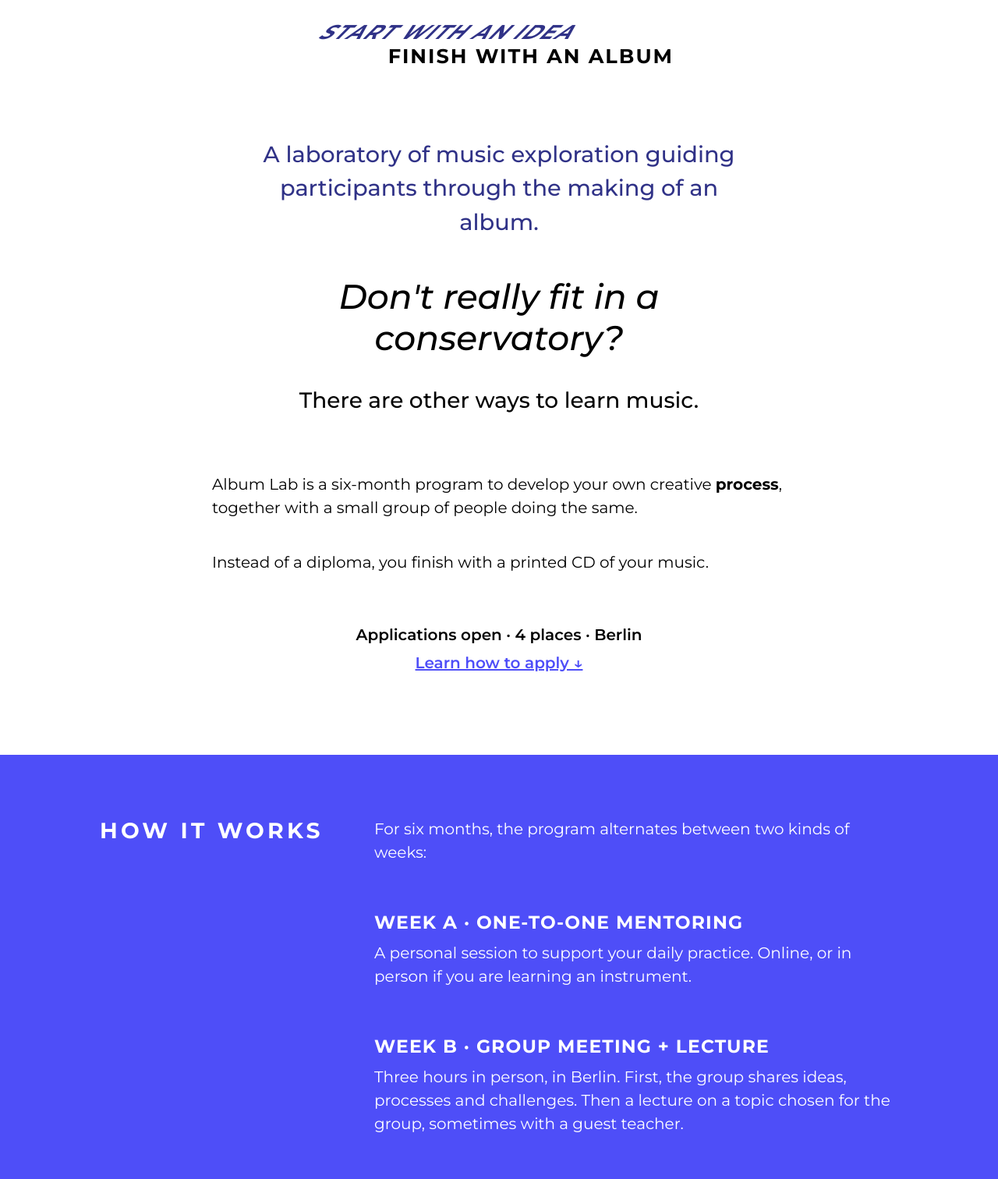
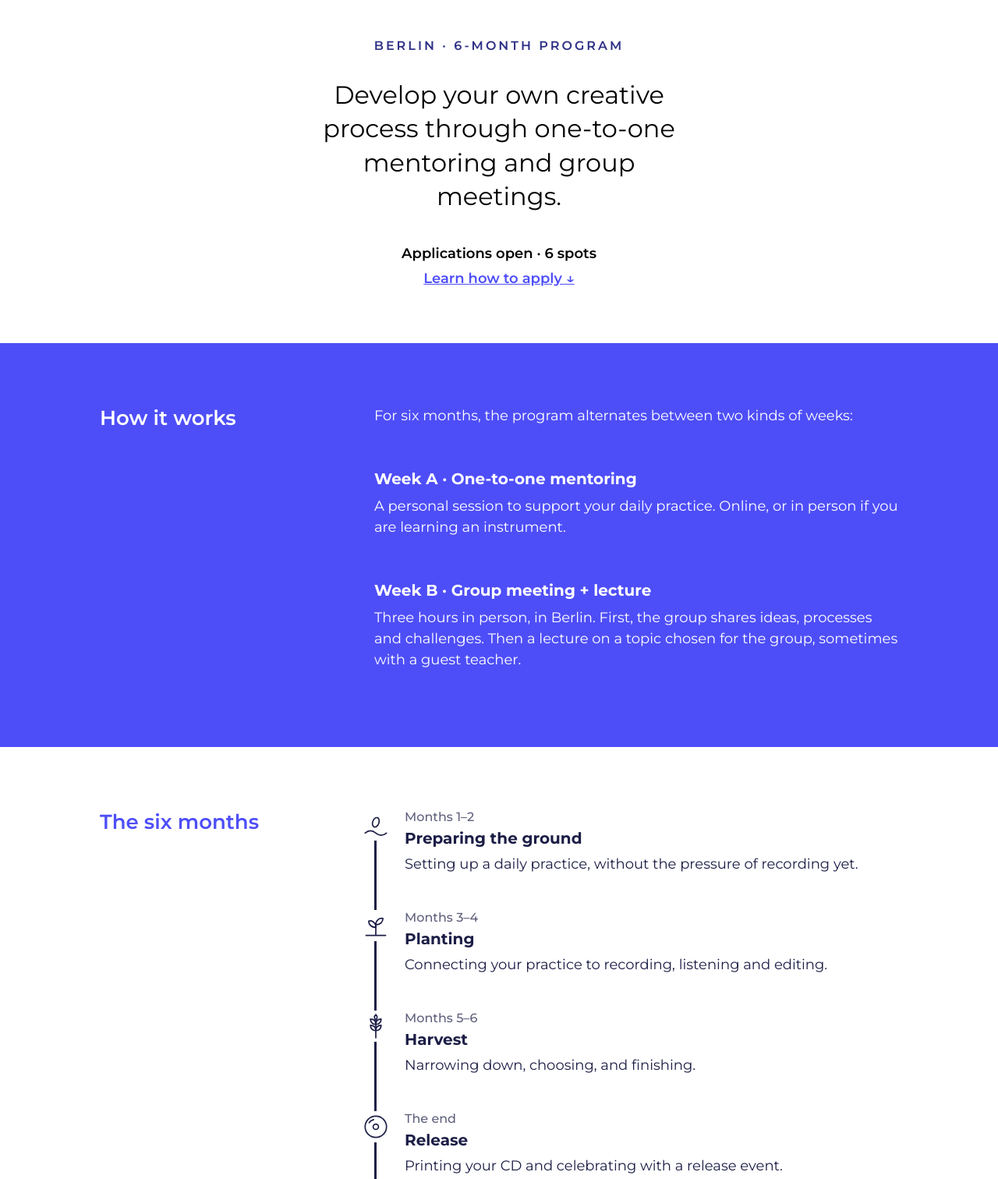
Before and after one commit to manuelpessoadelima/albumlab, a plain HTML site: page index.html in a window 1280 px wide. Shown: the part 378-1890 px from the top of the page at 78% size. Drawn offline with Linux system fonts and the light colour scheme.

Commit message:
Simplify header, unify type scale, add cream band and timeline icons
- Header: title, "Berlin · 6-month program" label, one sentence, apply link
- Remove conservatory hook; rewrite intro text
- 6 spots instead of 4
- Type scale tokens (lead, h2, h3, body, small) with desktop values
- Section titles in one sentence-case style
- Cream tint band; line icons on the six-months timeline

Co-Authored-By: Claude Sonnet 5.5 <noreply@anthropic.com>

```diff
--- a/css/stylesheet.css
+++ b/css/stylesheet.css
@@ -77,20 +77,29 @@ SETUP MOBILE
 :root{
 
     /* layout */
+    --font-sans: 'montserrat', sans-serif;
     --content-width:40rem;      /* max width of the text column */
     --content-width-wide:70rem; /* max width for grids (modules, actions) */
     --gutter:1.25rem;           /* side space on each side of the text on phones */
     --band-padding:3rem;        /* vertical space inside each colored band */
 
-    --fs-regular:1rem;
-    --fs-website-link:0.8rem;
-    --fs-logo:clamp(3.5rem, 18vw, 8rem);
+    /* ---- type scale (one size per role; desktop values in the @media blocks) ----
+       lead   = the main sentence in the header
+       h2     = section titles
+       h3     = sub-headings (Week A, phases, teacher names)
+       body   = running text
+       small  = labels, footer, e-mail          */
+    --fs-lead:1.5rem;
+    --fs-h2:1.375rem;
+    --fs-h3:1.125rem;
+    --fs-regular:1rem;  /* body */
+    --fs-small:0.875rem;
+    --fs-logo:clamp(3.5rem, 20vw, 11rem);
     --fs-description:1.4rem;
     --fs-list-bigger:1.5rem;
     --fs-items:clamp(1.5rem, 5vw, 3rem);
     --fs-items-smaller:clamp(1.25rem, 5vw, 2rem);
     --fs-back-to-home:1em;
-    --fs-card-title:clamp(1.25rem, 5vw, 2rem);
     --fs-card-item:2rem;
     --fs-module-btn:1rem;
     --fs-action-item:1rem;
@@ -101,7 +110,7 @@ SETUP MOBILE
     --color-logo:rgb(78, 78, 248);
     --color-light-shade: rgba(22, 24, 120, 0.888);
     --color-text-dark: rgb(28, 30, 70);  /* dark navy for text on light bands */
-    --color-tint: rgb(240, 241, 255);    /* very pale blue background */
+    --color-tint: rgb(247, 241, 230);    /* warm cream background (was pale blue 240,241,255) */
     --color-cards:rgb(78, 78, 248);
     --color-card-text:rgb(255, 255, 255);
     --color-first-item:rgba(255, 255, 255, 0.9);
@@ -148,7 +157,7 @@ SETUP MOBILE
 body{
     margin:0;
     padding:0;
-    font-family: 'montserrat', sans-serif; /* was goldman */
+    font-family: var(--font-sans);
     font-size:var(--fs-regular);
     background-color: white;
 }
@@ -215,6 +224,7 @@ LAYOUT MOBILE
 
 /* on light bands the white contact button would disappear: make it blue */
 .band-light .contact-btn, .band-tint .contact-btn{
+    font-family: var(--font-sans);
     background-color: var(--color-logo);
     color: white;
 }
@@ -225,8 +235,8 @@ LAYOUT MOBILE
     text-align: center;
     padding-block: 2rem 3rem;
     /* fill most of the phone screen; only a strip of the next band peeks in */
-    min-height: 85vh;  /* fallback for older browsers */
-    min-height: 85svh; /* svh = height with the browser bars visible */
+    min-height: 75vh;  /* fallback for older browsers */
+    min-height: 75svh; /* svh = height with the browser bars visible */
     align-content: center; /* center logo + text vertically in that space */
 }
 
@@ -238,7 +248,7 @@ LAYOUT MOBILE
 }
 
 .hook h2{
-    font-family: 'montserrat', sans-serif;
+    font-family: var(--font-sans);
     /* font-family: Georgia, 'Times New Roman', serif;  <- try this for a softer, bookish look */
     font-weight: 500;
     text-transform: none;
@@ -264,7 +274,6 @@ LAYOUT MOBILE
 
 .week-title{
     font-weight: 700;
-    letter-spacing: 0.05em;
 }
 
 .week-title + .card-description{
@@ -275,7 +284,7 @@ LAYOUT MOBILE
 .phases{
     list-style: none;
     margin: 0;
-    padding: 0 0 0 1.25em;
+    padding: 0 0 0 2em;
     border-left: 3px solid currentColor; /* the timeline line */
 }
 
@@ -288,15 +297,19 @@ LAYOUT MOBILE
     margin-bottom: 0;
 }
 
-.phases li::before{ /* the dot on the line */
-    content: "";
+.phase-icon{ /* little drawing sitting on the timeline line */
     position: absolute;
-    left: calc(-1.25em - 9px);
-    top: 0.3em;
-    width: 15px;
-    height: 15px;
-    border-radius: 50%;
-    background: currentColor;
+    left: calc(-2em - 21.5px);
+    top: 0;
+    width: 40px;
+    height: 40px;
+    padding: 4px 0;
+    background: white;      /* hides the line behind the icon */
+    fill: none;
+    stroke: currentColor;
+    stroke-width: 1.5;
+    stroke-linecap: round;
+    stroke-linejoin: round;
 }
 
 .phase-title{
@@ -305,6 +318,7 @@ LAYOUT MOBILE
 }
 
 .phase-time{
+    font-family: var(--font-sans);
     display: block;
     font-weight: 500;
     font-size: 0.8em;
@@ -314,15 +328,6 @@ LAYOUT MOBILE
 
 .phase-title + .card-description{
     margin-top: 0.4em;
-}
-
-/* headings written as a sentence instead of a one-word label */
-.card-title.sentence-title{ /* double class so it wins over .card-title */
-    text-transform: none;
-    letter-spacing: normal;
-    font-weight: 600;
-    line-height: 1.25;
-    font-size: clamp(1.5rem, 6vw, 2.25rem);
 }
 
 /* "Your practice could be": examples shown as tags */
@@ -336,11 +341,12 @@ LAYOUT MOBILE
 }
 
 .practice-list li{
-    font-family: 'montserrat', sans-serif;
+    font-family: var(--font-sans);
     font-weight: 500;
     border: 1.5px solid currentColor;
     border-radius: 2em;
     padding: 0.35em 0.9em;
+    font-size: 0.9em;
 }
 
 .practice-list li:last-child{
@@ -349,6 +355,7 @@ LAYOUT MOBILE
 
 /* small "applications open" line at the end of the hook */
 .apply-teaser{
+    font-family: var(--font-sans);
     text-align: center;
     font-weight: 600;
     margin-top: 2em;
@@ -364,8 +371,26 @@ html{
 }
 
 .tagline-container{
-    margin:1em 0;
+    margin:0.25em 0 0;
     text-align: left;
+}
+
+.hero-label{
+    font-family: var(--font-sans);
+    margin: 0.5em 0 0;
+    font-weight: 600;
+    text-transform: uppercase;
+    letter-spacing: 3px;
+    font-size: var(--fs-small);
+    color: var(--color-light-shade);
+}
+
+.hero-text{
+    font-family: var(--font-sans);
+    font-size: var(--fs-lead);
+    line-height: 1.35;
+    max-width: 32rem;
+    margin: 2rem auto 0;
 }
 
 .description{
@@ -445,9 +470,9 @@ html{
 }
 
 .email{
-    font-family:'montserrat';
+    font-family: var(--font-sans);
     font-weight:100;
-    font-size:0.8rem;
+    font-size:var(--fs-small);
 }
 
 /*/////////////////////
@@ -466,7 +491,7 @@ h1{
 }
 
 .tagline{
-    font-family:'montserrat', sans-serif; /* was monoton */
+    font-family: var(--font-sans);
     font-weight:700;
     letter-spacing: 2px;
     line-height: 0.2;
@@ -476,7 +501,7 @@ h1{
 }
 
 h2{
-    font-family: 'montserrat', sans-serif; /* was monoton */
+    font-family: var(--font-sans);
     font-weight: 700;
     text-transform: uppercase;
     font-size:var(--fs-items);
@@ -490,8 +515,10 @@ h2{
 }
 
 h3{
-    text-transform: uppercase;
+    text-transform: none;
     text-align: center;
+    font-size: var(--fs-h3);
+    line-height: 1.3;
     margin:0;
 }
 
@@ -519,13 +546,17 @@ h3{
 
 /* text inside bands inherits the band's color (white on blue, blue on white) */
 .card-description{
-    font-family:'montserrat';
+    font-family: var(--font-sans);
     line-height:1.5;
 }
 
 .card-title{
     text-align: center;
-    font-size:var(--fs-card-title);
+    font-size:var(--fs-h2);
+    font-weight: 600;
+    line-height: 1.25;
+    text-transform: none;   /* all section titles are written as sentences */
+    letter-spacing: normal;
     margin-top:0;
 }
 
@@ -566,7 +597,7 @@ h3{
 }
 
 .teacher-bio{
-    font-family:'montserrat';
+    font-family: var(--font-sans);
     font-weight:400;
     line-height:1.5;
 }
@@ -734,9 +765,10 @@ h3{
 }
 
 .website-link{
+    font-family: var(--font-sans);
     text-decoration: none;
     color:inherit;
-    font-size:var(--fs-website-link);
+    font-size:var(--fs-small);
 }
 
 .website-link:hover{
@@ -777,10 +809,10 @@ textarea{
 
 /* small, discreet footer with the address */
 .site-footer{
+    font-family: var(--font-sans);
     padding: 2.5rem var(--gutter) 3rem;
     text-align: center;
-    font-family: 'montserrat', sans-serif;
-    font-size: 0.8rem;
+    font-size: var(--fs-small);
     letter-spacing: 0.03em;
     color: var(--color-text-dark);
     opacity: 0.6;
@@ -801,7 +833,7 @@ textarea{
 }
 
 .next-steps{
-    font-family: 'montserrat', sans-serif;
+    font-family: var(--font-sans);
     line-height: 1.5;
     margin: 1em 0 0;
     padding-left: 1.4em;
@@ -818,7 +850,7 @@ textarea{
 
 /* make it obvious that the first steps cost nothing */
 .free-note{
-    font-family: 'montserrat', sans-serif;
+    font-family: var(--font-sans);
     font-weight: 600;
     font-size: 1.15em;
     line-height: 1.4;
@@ -826,6 +858,7 @@ textarea{
 }
 
 .free-tag{
+    font-family: var(--font-sans);
     display: inline-block;
     font-size: 0.75em;
     font-weight: 700;
@@ -846,6 +879,7 @@ textarea{
 }
 
 .write-btn{
+    font-family: var(--font-sans);
     display: inline-block;
     padding: 0.9em 1.6em;
     background-color: white;
@@ -870,11 +904,13 @@ textarea{
 }
 
 .email-address{
+    font-family: var(--font-sans);
     font-weight: 500;
     user-select: all; /* one tap selects the whole address */
 }
 
 .copy-email{
+    font-family: var(--font-sans);
     margin: 0;
     padding: 0.25em 0.8em;
     border: 1.5px solid white;
@@ -892,10 +928,13 @@ SETUP DESKTOP
 @media (min-width:768px){
 
     :root{
-        --fs-regular:1.25rem;
+        --fs-lead:2rem;
+        --fs-h2:1.625rem;
+        --fs-h3:1.25rem;
+        --fs-regular:1.125rem;
+        --fs-small:1rem;
         --fs-tagline-text:1rem;
         --fs-description:1.8rem;
-        --fs-website-link:1.25rem;
         --band-padding:5rem;
     }
 
@@ -907,7 +946,7 @@ SETUP DESKTOP
     .tagline-container{
         width: 60%;
         font-size:var(--fs-tagline-text);
-        margin:3em auto;
+        margin:0.5em auto 0;
     }
 
     /* the three structure buttons side by side */
@@ -979,14 +1018,13 @@ lines too long.
         text-align: left;
         margin: 0;
         padding-right: 3rem;
-        font-size: clamp(1.5rem, 2.2vw, 2rem); /* long words like TEACHERS fit the column */
     }
 
     .band.split > :nth-child(2){
         margin-top: 0;          /* text starts level with the heading */
     }
 
-    /* hook and "we are looking for 4 people" stay centered, a bit wider */
+    /* hook and "we are looking for 6 people" stay centered, a bit wider */
     .hook, #apply{
         --content-width: 46rem;
     }
--- a/index.html
+++ b/index.html
@@ -11,24 +11,15 @@
     <header class="band hero">
         <h1>Album Lab</h1>
 
-        <div class="tagline-container">
-            <p class="tagline">start with an idea</p>
-            <p class="tagline right">finish with an album</p>
-        </div>
+        <p class="hero-label">Berlin · 6-month program</p>
 
-        <p class="description">A laboratory of music exploration guiding participants through the making of an album.</p>
+        <p class="hero-text">Develop your own creative process through one-to-one mentoring and group meetings.</p>
+
+        <p class="apply-teaser">Applications open · 6 spots<br><a href="#apply">Learn how to apply ↓</a></p>
 
     </header>
 
     <main>
-        <section class="band band-light hook">
-            <h2 class="card-title">Don't really fit in a conservatory?</h2>
-            <p class="hook-answer">There are other ways to learn music.</p>
-            <p class="card-description">Album Lab is a six-month program to develop your own creative <strong>process</strong>, together with a small group of people doing the same.</p>
-            <p class="card-description">Instead of a diploma, you finish with a printed CD of your music.</p>
-            <p class="apply-teaser">Applications open · 4 places · Berlin<br><a href="#apply">Learn how to apply ↓</a></p>
-        </section>
-
         <section class="band split band-blue">
             <h2 class="card-title">How it works</h2>
             <p class="card-description">For six months, the program alternates between two kinds of weeks:</p>
@@ -49,18 +40,22 @@
 
             <ol class="phases">
                 <li>
+                    <svg class="phase-icon" viewBox="2 2 28 28" aria-hidden="true"><ellipse cx="16" cy="13" rx="3.5" ry="5.5" transform="rotate(20 16 13)"/><path d="M4 25q6-5 12 0t12 0"/></svg>
                     <h3 class="phase-title"><span class="phase-time">Months 1–2</span> Preparing the ground</h3>
                     <p class="card-description">Setting up a daily practice, without the pressure of recording yet.</p>
                 </li>
                 <li>
+                    <svg class="phase-icon" viewBox="2 2 28 28" aria-hidden="true"><path d="M5 27h22M16 27V15"/><path d="M16 18c0-6-5-8-8-7 0 4 3 7 8 7zM16 15c0-5 4-8 8-7 0 4-3 7-8 7z"/></svg>
                     <h3 class="phase-title"><span class="phase-time">Months 3–4</span> Planting</h3>
                     <p class="card-description">Connecting your practice to recording, listening and editing.</p>
                 </li>
                 <li>
+                    <svg class="phase-icon" viewBox="2 2 28 28" aria-hidden="true"><path d="M16 29V10"/><path d="M16 3c-2 2-2 4 0 6 2-2 2-4 0-6zM16 14c-4 0-6-3-6-6 4 0 6 2 6 6zM16 14c4 0 6-3 6-6-4 0-6 2-6 6zM16 21c-4 0-6-3-6-6 4 0 6 2 6 6zM16 21c4 0 6-3 6-6-4 0-6 2-6 6z"/></svg>
                     <h3 class="phase-title"><span class="phase-time">Months 5–6</span> Harvest</h3>
                     <p class="card-description">Narrowing down, choosing, and finishing.</p>
                 </li>
                 <li>
+                    <svg class="phase-icon" viewBox="2 2 28 28" aria-hidden="true"><circle cx="16" cy="16" r="12"/><circle cx="16" cy="16" r="3"/><path d="M8.5 11.5a9 9 0 0 1 5-3.5"/></svg>
                     <h3 class="phase-title"><span class="phase-time">The end</span> Release</h3>
                     <p class="card-description">Printing your CD and celebrating with a release event.</p>
                 </li>
@@ -68,7 +63,7 @@
         </section>
 
         <section class="band split band-tint">
-            <h2 class="card-title sentence-title">Every person is unique, and so is every process</h2>
+            <h2 class="card-title">Every person is unique, and so is every process</h2>
 
             <p class="card-description">Album Lab is not a production school that teaches you "how to make an album". There is no single right way to make one.</p>
             <p class="card-description">Before the "how to" comes listening: to what is already there in your ideas, your habits and your curiosity, so it can grow in its own way.</p>
@@ -125,13 +120,13 @@
         </section>
 
         <section class="band split band-light">
-            <h2 class="card-title">For whom</h2>
+            <h2 class="card-title">Who it's for</h2>
             <p class="card-description">Beginners and experienced people alike: what matters is curiosity, not level.</p>
             <p class="card-description">What it does ask for is commitment: six months, and a daily practice.</p>
         </section>
 
         <section class="band split band-tint">
-            <h2 class="card-title">TEACHERS</h2>
+            <h2 class="card-title">Teachers</h2>
 
             <p class="card-description">Album Lab is run by a small core team of artists. Around it, we invite <strong>guest teachers and lecturers</strong> chosen for each group: instrument teachers, sound artists, programmers, producers, researchers, whoever your practice calls for.</p>
 
@@ -178,7 +173,7 @@
         </section>
 
         <section class="band band-blue" id="apply">
-            <h2 class="card-title sentence-title">We are looking for 4 people</h2>
+            <h2 class="card-title">We are looking for 6 people</h2>
 
             <p class="card-description">Album Lab starts with a conversation. Write us a few lines about yourself and what you're curious about, and let's meet for a coffee, in person or online.</p>
             <p class="card-description">We'd simply love to hear from you.</p>
```
